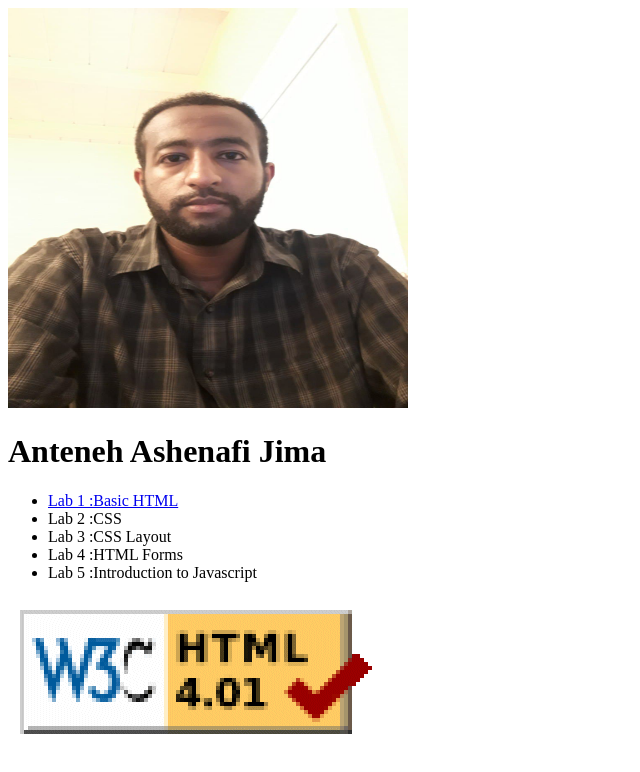
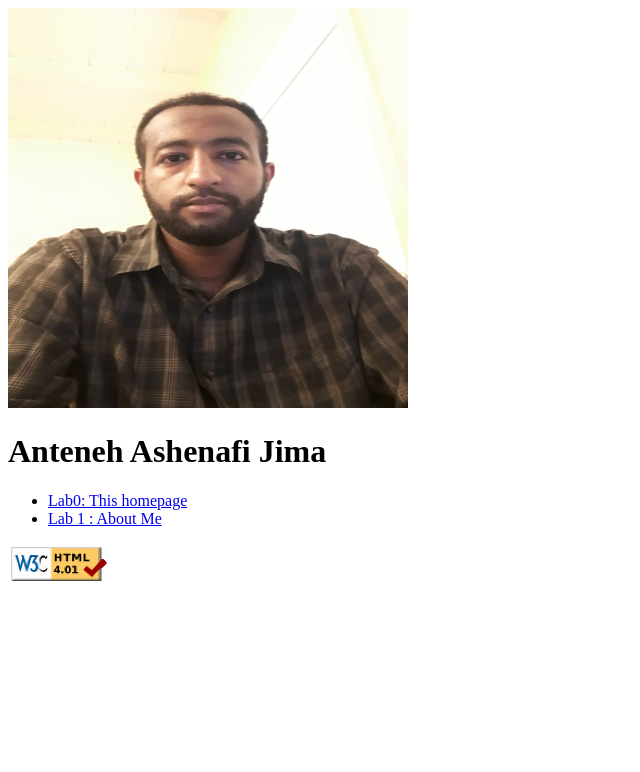
Before and after one commit to Anteneh845/WAP-Lesson-1-Assignment-1, a plain HTML site: page index.html in a window 1280 px wide. Shown: the whole page, without its empty margins (0-640 px from the left). Drawn offline with Linux system fonts and the light colour scheme.

Commit message:
updated index.html

```diff
--- a/index.html
+++ b/index.html
@@ -10,14 +10,12 @@
     <img src="Photo.jpg" height="400" width="400" alt="Anteneh Ashenafi Jima" />
     <h1> Anteneh Ashenafi Jima</h1>
     <ul>
-        <li> <a href="index.html"> Lab 1 :Basic HTML </a> </li>
-        <li> Lab 2 :CSS </li>
-        <li> Lab 3 :CSS Layout </li>
-        <li> Lab 4 :HTML Forms </li>
-        <li> Lab 5 :Introduction to Javascript </li>
+        <li> <a href="index.html"> Lab0: This homepage </a> </li>
+        <li> <a href="https://anteneh845.github.io/WAP-Lesson-2-Assignment-2/"> Lab 1 : About Me </a> </li>
+
     </ul>
     <a href="https://validator.w3.org/nu/?doc=https%3A%2F%2Fanteneh845.github.io%2FWAP-Lesson-1-Assignment-1%2F">
-        <img src="HTML-checker.png" alt="HTML validator" />
+        <img src="HTML-checker.png" alt="HTML validator" width="100" height="40" />
     </a>
 </body>
 
```
